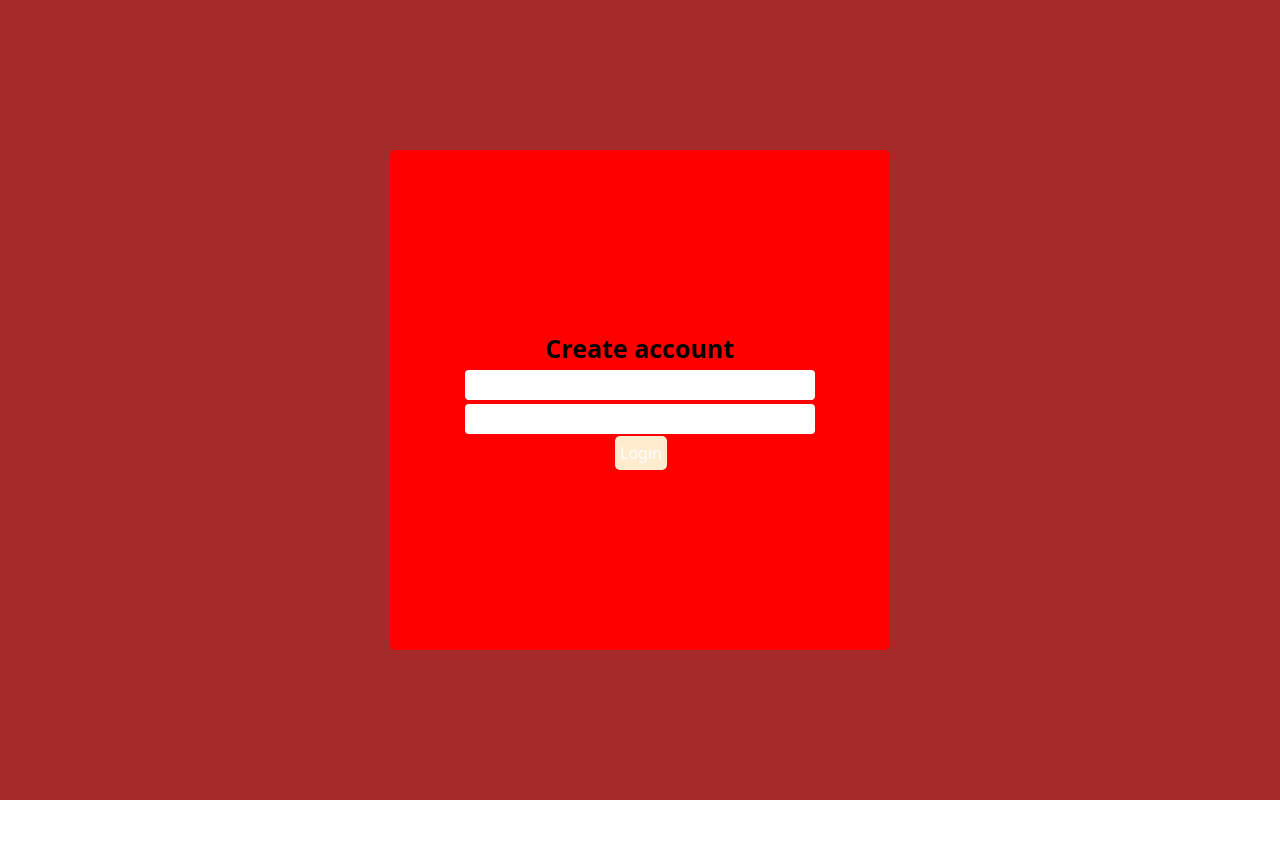
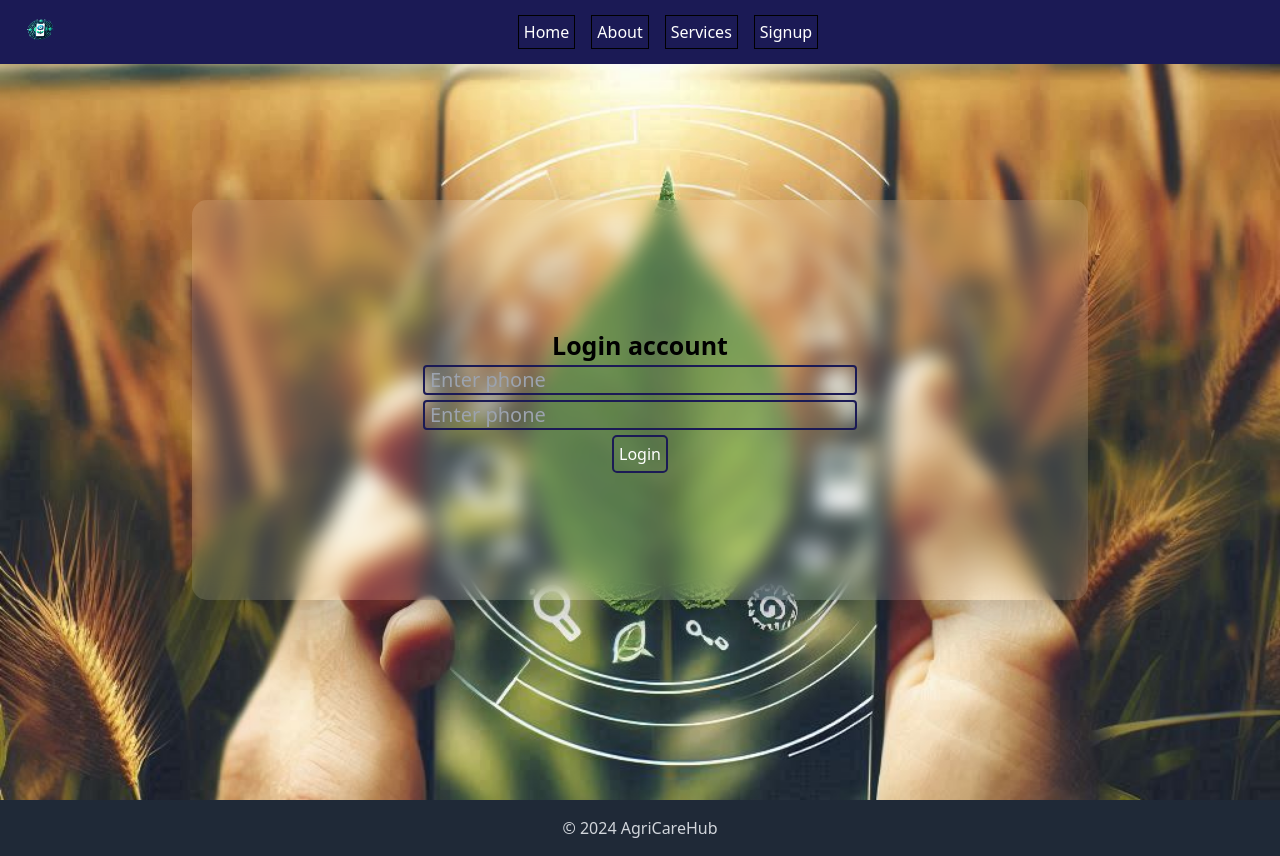
Before and after one commit to samratabduljalil/AgriCareHub, a React (Vite) app in the folder frontend/: page /UserLogin in a window 1280 px wide. Before the commit the page ends 800 px from the top, so only its background shows below. Built offline with nearby package versions, Linux system fonts and the light colour scheme; no server answers.

Commit message:
cleaning up

```diff
--- a/frontend/src/Component/Modal.tsx
+++ b/frontend/src/Component/Modal.tsx
@@ -13,8 +13,8 @@ function Modal({ onClose }) {
                 <div className="bg-indigo-600 rounded-xl px-20 py-10 flex flex-col gap-5 items-center mx-4 text-white">
                     <h1>আপনার কি আপনার ফসলের রোগের তথ্য গুলো সংরক্ষণ করতে চান?</h1>
                     <div className="flex items-center justify-center gap-10">
-                    <NavLink to="/ChoseCrop"><button className="mt-4 w-full bg-black px-2 py-1 rounded-sm" onClick={onClose}>না</button></NavLink>
-                        <NavLink to="/UserLogin"> <button className="mt-4 w-full bg-black px-2 py-1 rounded-sm">হ্যা</button></NavLink>
+                    <NavLink to="/ChoseCrop"><button className="mt-4 w-full bg-red-600 px-2 py-1 rounded-sm text-xl" onClick={onClose}>না</button></NavLink>
+                        <NavLink to="/UserLogin"> <button className="mt-4 w-full bg-green-600 px-2 py-1 rounded-sm text-xl">হ্যা</button></NavLink>
                     </div>
                 </div>
             </div>
--- a/frontend/src/Pages/Corn.tsx
+++ b/frontend/src/Pages/Corn.tsx
@@ -45,6 +45,9 @@ const Corn = () => {
             });
             setData(response2.data)
             console.log(response2.data);
+
+
+
 
 
         } catch (error) {
--- a/frontend/src/Pages/Signup.css
+++ b/frontend/src/Pages/Signup.css
@@ -1,6 +1,15 @@
 .main_med_s {
     display: flex;
     color: white;
+    width: 100%;
+    height: 100vh;
+    background-image: url('/public/image/_3c059275-0cb8-4448-b051-237b94fa5441.jpg');
+    background-repeat: no-repeat;
+    background-size: cover;
+    background-position: center;
+    justify-content: center;
+    justify-items: center;
+    align-items: center;
 
 }
 
@@ -13,6 +22,10 @@
     justify-content: center;
     justify-items: center;
     align-items: center;
+    background-image: url('/public/image/_3c059275-0cb8-4448-b051-237b94fa5441.jpg');
+    background-repeat: no-repeat;
+    background-size: cover;
+    background-position: center;
 
 }
 
@@ -29,42 +42,51 @@
 
 .card_med_s {
 
-    background-color: red;
-    height: 500px;
-    width: 500px;
+    width: 70%;
+    height: 50vh;
+    background: rgba(255, 255, 255, 0.1);
+    backdrop-filter: blur(10px);
+    border-radius: 15px;
+    box-shadow: 0 20px 50px rgba(0, 0, 0, 0.2);
     display: flex;
+    flex-direction: column;
+    overflow: hidden;
+    position: relative;
     justify-content: center;
     align-items: center;
+    text-align: center;
     justify-items: center;
-    border-radius: 5px;
-    flex-direction: column;
 
 
 }
 
 .UP_in_box_s {
-    margin: 2px;
+    margin-bottom: 5px;
     height: 30px;
     width: 70%;
-    margin-left: 15%;
+    padding: 5px;
     border-radius: 4px;
-    color: black;
+    color: rgb(9, 9, 9);
     font-size: 20px;
+    background: transparent;
+    border: 2px solid #1B1A55 ;
 
 }
 
 .UP_btn_submit_s {
-    margin-left: 45%;
+
     padding: 5px;
-    background-color: blanchedalmond;
+
     border-radius: 5px;
+    background: transparent;
+    border: 2px solid #1B1A55 ;
 
 }
 
 .UP_btn_submit_s:hover {
-    margin-left: 45%;
+
     padding: 6px;
-    background-color: blanchedalmond;
+  background-color: #1B1A55;
     border-radius: 5px;
     transition: .55s;
 
--- a/frontend/src/Pages/Signup.tsx
+++ b/frontend/src/Pages/Signup.tsx
@@ -56,6 +56,7 @@ const Signup = () => {
                             <input className='UP_in_box_s' type="text" value={Password} onChange={(e) => setPassword(e.target.value)} />
                             <br></br>
                             <button className='UP_btn_submit_s' type="submit">Submit</button>
+                            <p></p>
                         </form>
                     </div>
                 </div>
--- a/frontend/src/Pages/UserDashboard.tsx
+++ b/frontend/src/Pages/UserDashboard.tsx
@@ -23,7 +23,7 @@ function UserDashboard(){
 
    if(res.data.Status==="Success"){
     setAuth(true);
-    setUser_id(res.data.admin_id)
+    setUser_id(res.data.user_id)
 
    }else{
        setAuth(false);
--- a/frontend/src/Pages/UserLogin.tsx
+++ b/frontend/src/Pages/UserLogin.tsx
@@ -1,7 +1,9 @@
 import React, { useState ,useEffect } from 'react';
 import axios from 'axios';
 import './Signup.css';
+import Navbar from '../Component/Navbar'
 import Sidebar from '../Component/sidebar';
+import Footer from '../Component/Footer'
 import { useNavigate } from 'react-router-dom';
 
 
@@ -69,25 +71,23 @@ const UserLogin = () => {
 
     return (<>
         <div className="main_med_s">
+          <Navbar/>
 
-            <div className="card_container_med_s">
-                <div className="card_contain_med_s">
                     <div className="card_med_s">
-                        <h1 className='Up_title_s'>Create account</h1>
+                        <h1 className='Up_title_s'>Login account</h1>
                         <form onSubmit={handleSubmit}>
 
 
 
 
-                            <input className='UP_in_box_s' type="text" value={Phone} onChange={(e) => setPhone(e.target.value)} />
-                            <input className='UP_in_box_s' type="text" value={Password} onChange={(e) => setPassword(e.target.value)} />
+                            <input className='UP_in_box_s' type="text" value={Phone} onChange={(e) => setPhone(e.target.value)}  placeholder='Enter phone'/>
+                            <input className='UP_in_box_s' type="text" value={Password} onChange={(e) => setPassword(e.target.value)} placeholder='Enter phone' />
                             <br></br>
                             <button className='UP_btn_submit_s' type="submit">Login</button>
                         </form>
                     </div>
                 </div>
-            </div>
-        </div>
+            <Footer/>
     </>
     );
 };
```
